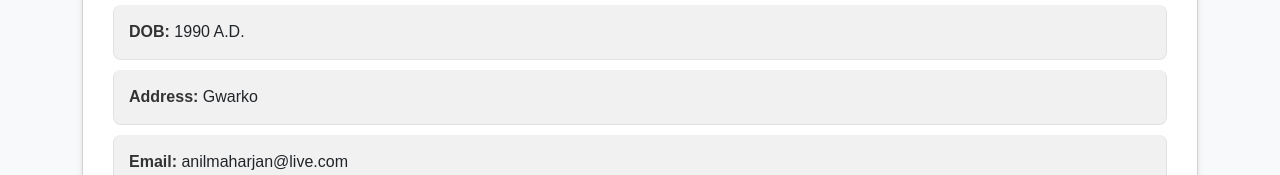
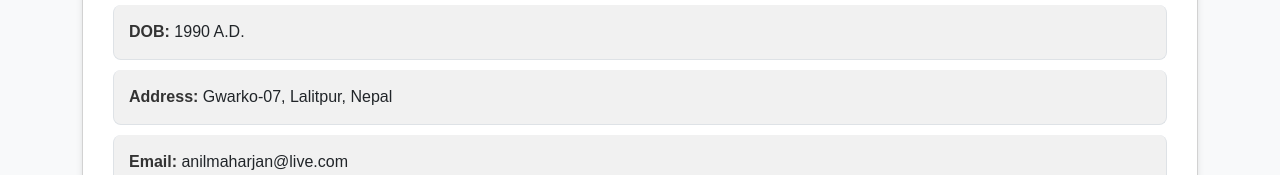
Before and after one commit to gmsbachatkosh/member-anil, a plain HTML site: page index.html in a window 1280 px wide. Shown: the part 300-475 px from the top of the page. Drawn offline with nearby package versions, Linux system fonts and the light colour scheme; no server answers.

Commit message:
Update index.html

```diff
--- a/index.html
+++ b/index.html
@@ -218,7 +218,7 @@
                     <ul class="list-group">
                         <li class="list-group-item"><strong>Name:</strong> Anil Maharjan</li>
                         <li class="list-group-item"><strong>DOB:</strong> 1990 A.D.</li>
-                        <li class="list-group-item"><strong>Address:</strong> Gwarko</li>
+                        <li class="list-group-item"><strong>Address:</strong> Gwarko-07, Lalitpur, Nepal</li>
                         <li class="list-group-item"><strong>Email:</strong> anilmaharjan@live.com</li>
                         <li class="list-group-item"><strong>Contact:</strong> 9808276033</li>
                         <li class="list-group-item"><strong>Kosh Joined Date:</strong> Bhadra 2079 B.S.</li>
```
